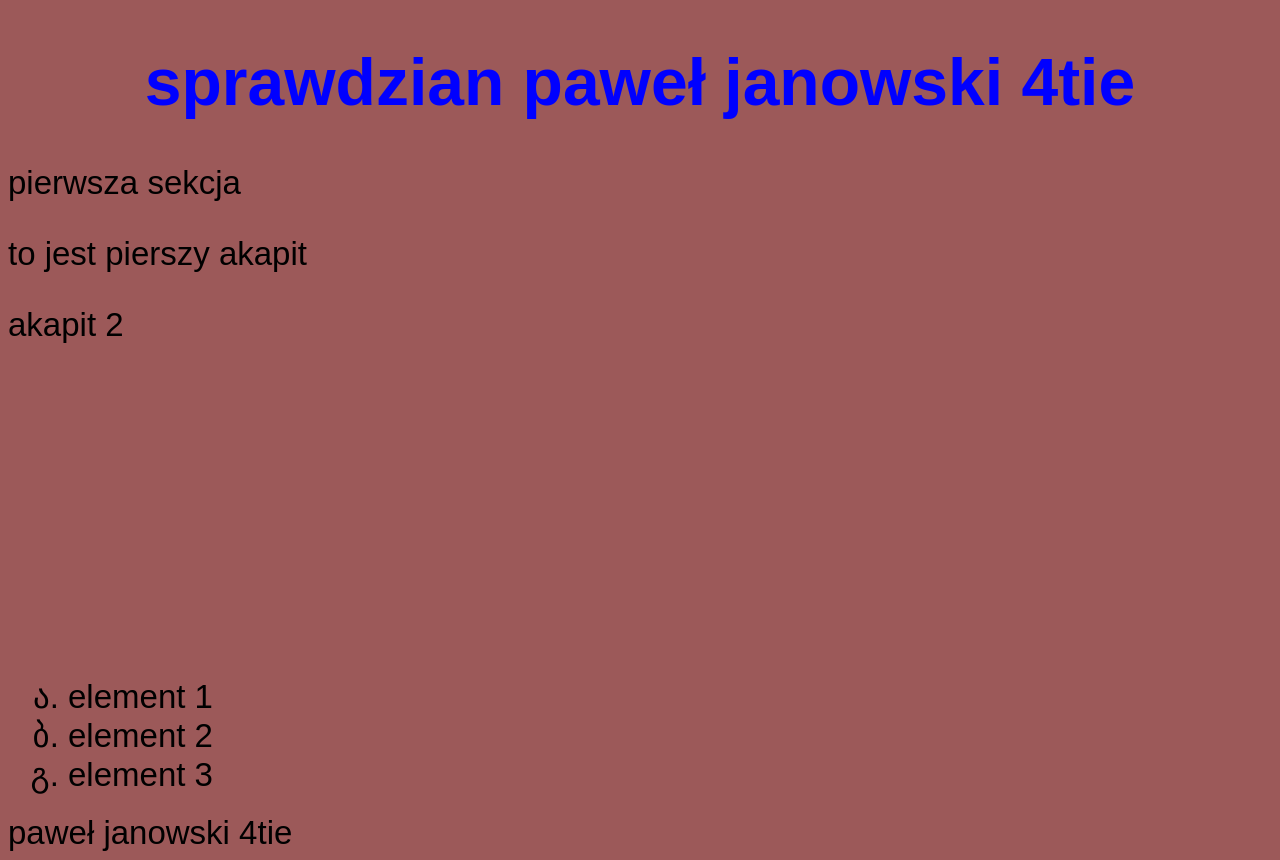
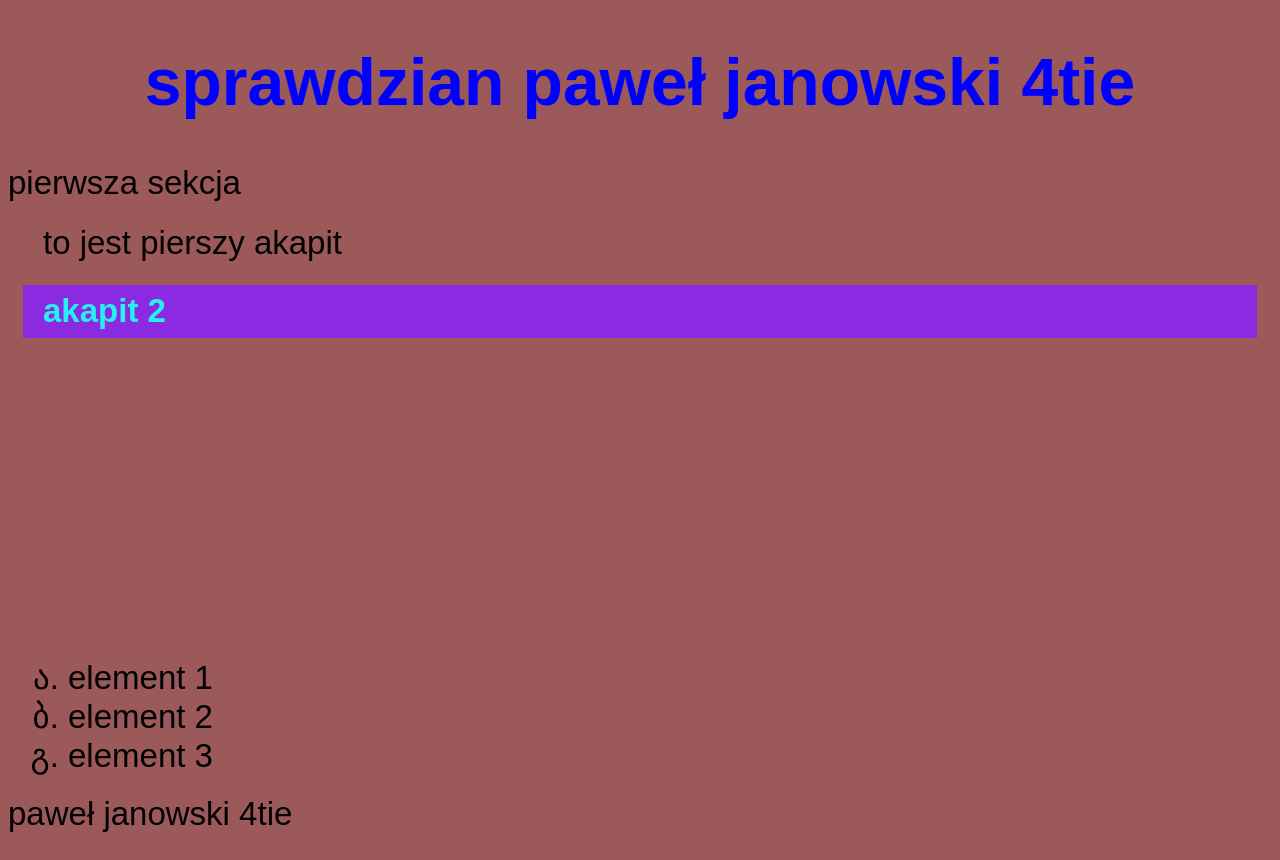
Before and after one commit to pawelj-hub/sprawdzian_HTML_CSS_janowski_pawe-, a plain HTML site: page index.html in a window 1280 px wide. Drawn offline with Linux system fonts and the light colour scheme.

Commit message:
Update style.css

```diff
--- a/style.css
+++ b/style.css
@@ -11,3 +11,14 @@ ul{
     list-style-type: georgian;
     padding-top: 300px;
     margin: 20px;
+}
+.wyroznione{
+    color: rgb(39, 240, 240);
+    font-weight: bold;
+    background-color: blueviolet;
+}
+p{
+    margin: 15px;
+    line-height: 1.6;
+    text-indent: 20px;
+}
```
